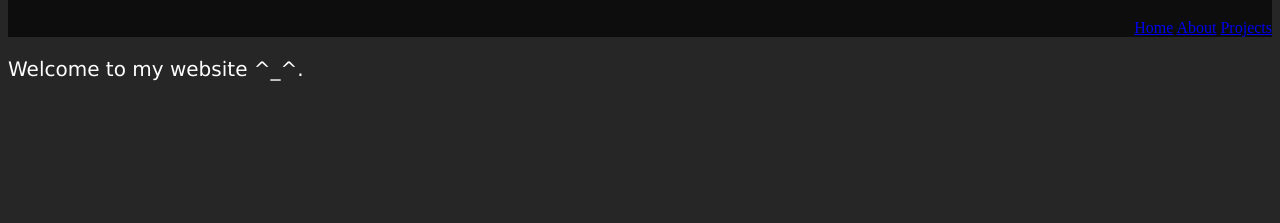
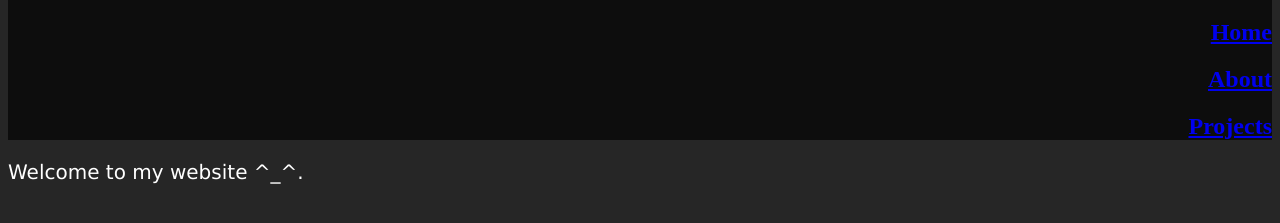
Before and after one commit to Deadlylaugh/Deadlylaugh.github.io, a plain HTML site: page index.html in a window 1280 px wide. Shown: the part 61-284 px from the top of the page. Drawn offline with Linux system fonts and the light colour scheme.

Commit message:
update index
made top nav have h2

```diff
--- a/index.html
+++ b/index.html
@@ -51,9 +51,9 @@
 	<body>
 		<div class="topnav">
 			<a><h1>Justin Quan</h1></a>
-  			<a class="active" href="#home">Home</a>
-  			<a href="#about">About</a>
-  			<a href="#projects">Projects</a>
+  			<a class="active" href="#home"><h2>Home</h2></a>
+  			<a href="#about"><h2>About</h2></a>
+  			<a href="#projects"><h2>Projects</h2></a>
 		</div>
 		<p>Welcome to my website ^_^.</p>
 	</body>
```
